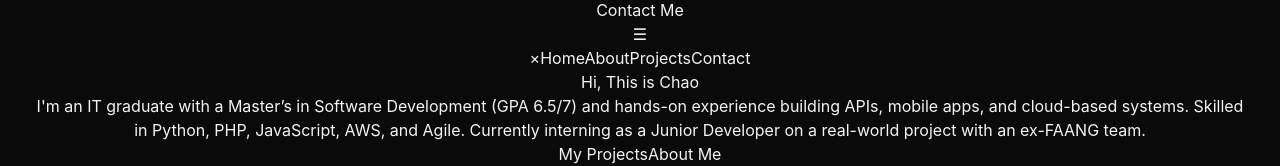
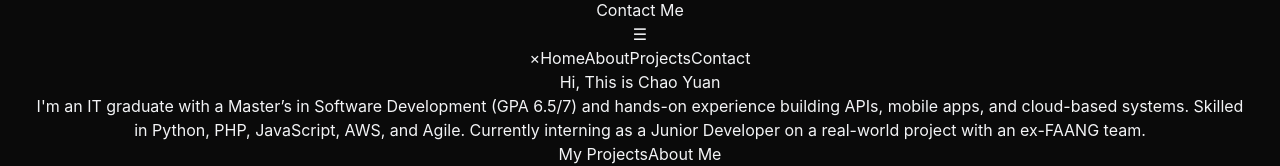
Before and after one commit to Chao-777/Chao-Portfolio, a React (Vite) app: page / in a window 1280 px wide. Shown: the part 558-724 px from the top of the page. Built offline with nearby package versions, Linux system fonts and the light colour scheme.

Commit message:
problems fixed

```diff
--- a/src/components/sections/Home.jsx
+++ b/src/components/sections/Home.jsx
@@ -5,7 +5,7 @@ export const Home = () => {
       <section id="home" className="min-h-screen flex justify-center items-center text-center relative">
             <div className="max-w-7xl mx-auto px-4 text-center z-10">
                <h1 className="text-5xl md:text-7xl font-bold mb-6 bg-gradient-to-r from-blue-500 to-cyan-400 bg-clip-text text-transparent">
-                  Hi, This is Chao
+                  Hi, This is Chao Yuan
                </h1>
 
                <p className="text-gray-400 text-lg max-w-3xl mx-auto mb-8">
```
